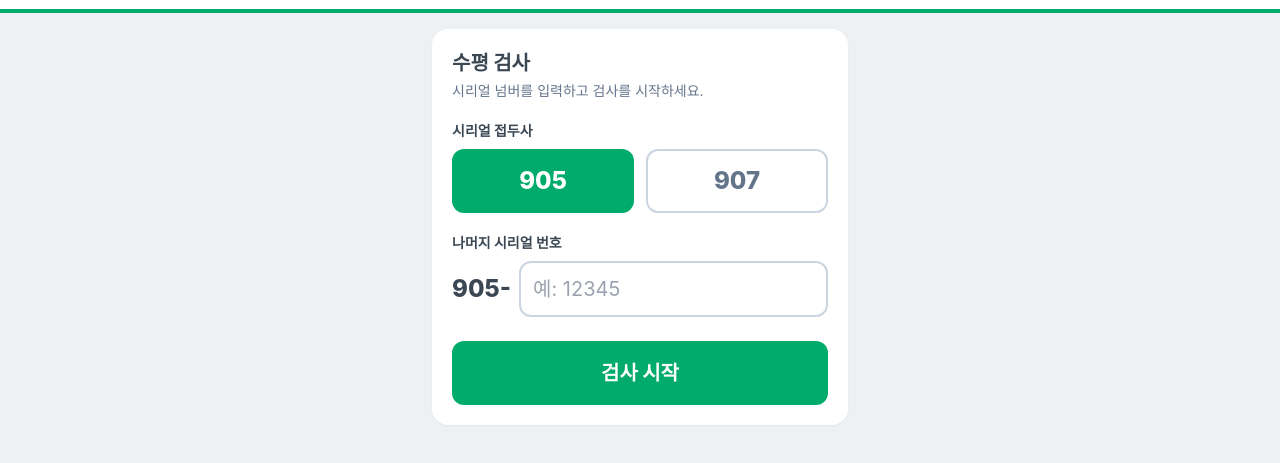
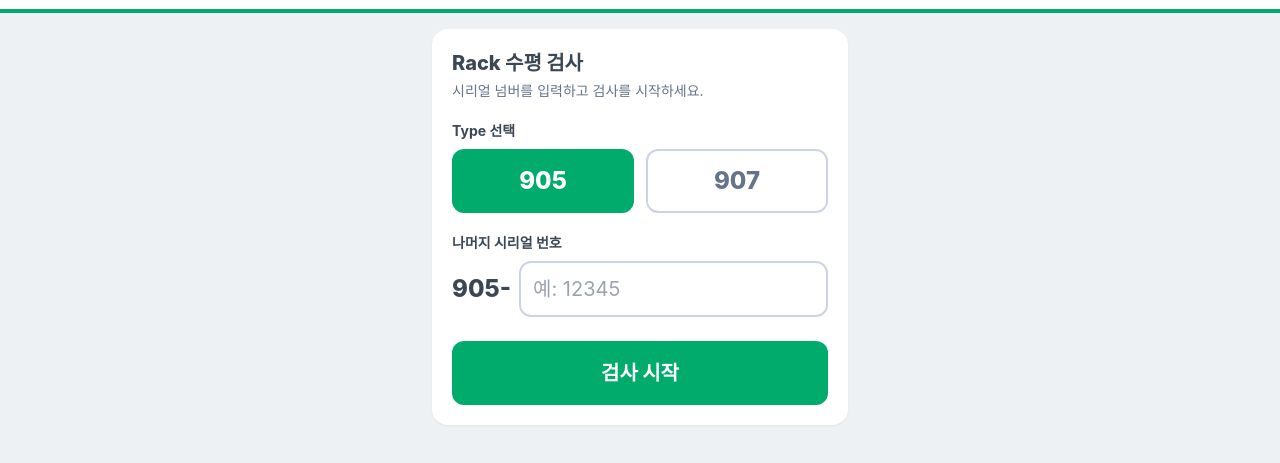
Before and after one commit to jcbyun32-netizen/rack, a plain HTML site: page index.html in a window 1280 px wide. Shown: the part 51-514 px from the top of the page. Drawn offline with Linux system fonts and the light colour scheme.

Commit message:
Update heading and label text in index.html

```diff
--- a/index.html
+++ b/index.html
@@ -85,9 +85,9 @@ function renderStart(){
   const resume = doneCount()>0;
   $('app').innerHTML = `
   <section class="bg-white rounded-2xl p-5 shadow-sm">
-    <h1 class="text-xl font-extrabold mb-1">수평 검사</h1>
+    <h1 class="text-xl font-extrabold mb-1">Rack 수평 검사</h1>
     <p class="text-sm text-slate-500 mb-5">시리얼 넘버를 입력하고 검사를 시작하세요.</p>
-    <div class="text-sm font-bold mb-2">시리얼 접두사</div>
+    <div class="text-sm font-bold mb-2">Type 선택 </div>
     <div class="grid grid-cols-2 gap-3 mb-5">
       ${['905','907'].map(p=>`<button onclick="setPrefix('${p}')" class="h-16 rounded-xl text-2xl font-extrabold border-2 ${S.prefix===p?'text-white border-transparent':'bg-white text-slate-500 border-slate-300'}" style="${S.prefix===p?'background:var(--brand)':''}">${p}</button>`).join('')}
     </div>
```
